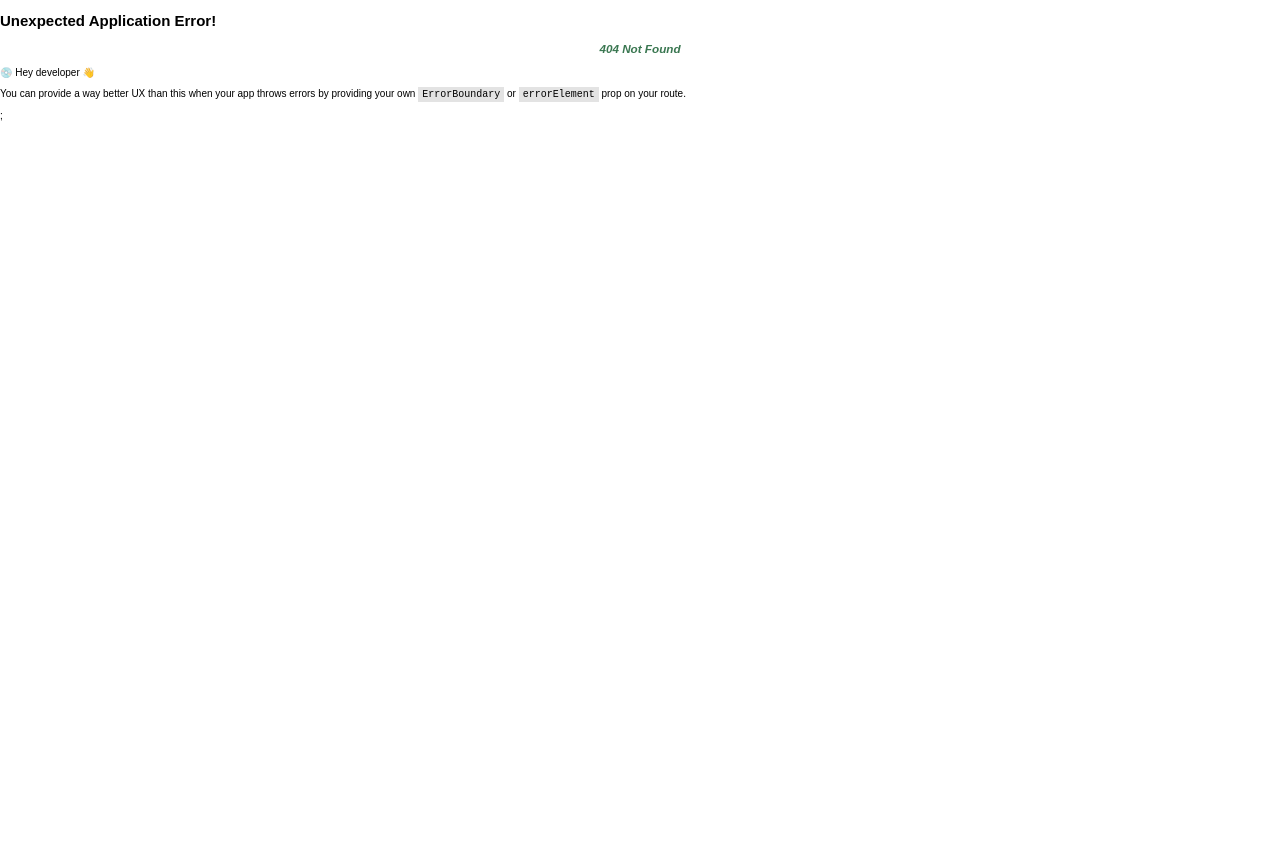
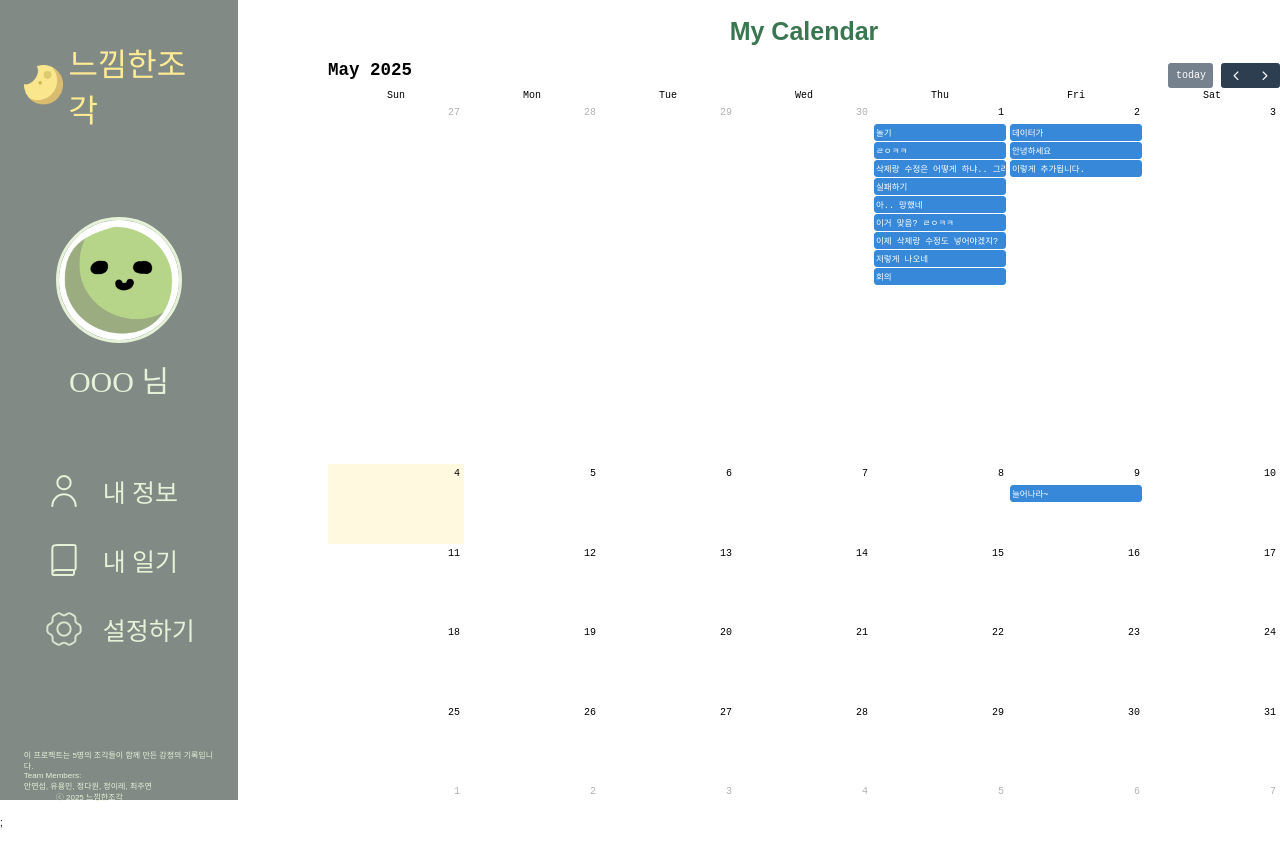
Before and after one commit to koalnuFinalProject3/FinalProject, a React (Vite) app: page /test2 in a window 1280 px wide. Before the commit this address had no page. Shown: the top 860 px of the page. Before the commit the page ends 812 px from the top, so only its background shows below. Built offline with nearby package versions, Linux system fonts and the light colour scheme; data requests are answered from the project's data file; a web font is replaced by a local one.

Commit message:
feat: axios setting and test

```diff
--- /dev/null
+++ b/db.json
@@ -0,0 +1,84 @@
+{
+  "todos": [
+    {
+      "id": 1,
+      "selectedDate": "2025-05-01",
+      "contents": "회의",
+      "endYn": false
+    },
+    {
+      "id": "6e79",
+      "contents": "놀기",
+      "selectedDate": "2025-05-01",
+      "endYn": false
+    },
+    {
+      "id": "5500",
+      "contents": "실패하기",
+      "selectedDate": "2025-05-01",
+      "endYn": false
+    },
+    {
+      "id": "cb9a",
+      "contents": "아.. 망했네",
+      "selectedDate": "2025-05-01",
+      "endYn": false
+    },
+    {
+      "id": "96ce",
+      "contents": "저렇게 나오네",
+      "selectedDate": "2025-05-01",
+      "endYn": false
+    },
+    {
+      "id": "ad2a",
+      "contents": "ㄹㅇㅋㅋ",
+      "selectedDate": "2025-05-01",
+      "endYn": false
+    },
+    {
+      "id": "4524",
+      "contents": "이제 삭제랑 수정도 넣어야겠지?",
+      "selectedDate": "2025-05-01",
+      "endYn": false
+    },
+    {
+      "id": "e148",
+      "contents": "삭제랑 수정은 어떻게 하냐.. 그리고 이거 디자인은 어떻게 하냐",
+      "selectedDate": "2025-05-01",
+      "endYn": false
+    },
+    {
+      "id": "7b70",
+      "contents": "이거 맞음? ㄹㅇㅋㅋ",
+      "selectedDate": "2025-05-01",
+      "endYn": false
+    },
+    {
+      "id": "31b0",
+      "contents": "늘어나라~",
+      "selectedDate": "2025-05-09",
+      "endYn": false
+    },
+    {
+      "id": "2fd5",
+      "contents": "안녕하세요",
+      "selectedDate": "2025-05-02",
+      "endYn": false
+    },
+    {
+      "id": "9f61",
+      "contents": "데이터가",
+      "selectedDate": "2025-05-02",
+      "endYn": false
+    },
+    {
+      "id": "51f5",
+      "contents": "이렇게 추가됩니다.",
+      "selectedDate": "2025-05-02",
+      "endYn": false
+    }
+  ],
+  "emotion": [],
+  "dairy": []
+}
--- a/package.json
+++ b/package.json
@@ -17,8 +17,10 @@
     "@fullcalendar/timegrid": "^6.1.17",
     "@tanstack/react-query": "^5.74.9",
     "@tanstack/react-query-devtools": "^5.74.9",
+    "axios": "^1.9.0",
     "bootstrap": "^5.3.5",
     "chart.js": "^4.4.9",
+    "json-server": "^1.0.0-beta.3",
     "motion": "^12.9.2",
     "react": "^19.0.0",
     "react-bootstrap": "^2.10.9",
--- /dev/null
+++ b/src/apis/instance.js
@@ -0,0 +1,30 @@
+import axios from 'axios';
+import {
+  API_BASE_URL,
+  API_HEADERS,
+  API_TIMEOUT,
+} from '../constants/apiConstant';
+
+const instance = axios.create({
+  baseURL: API_BASE_URL,
+  timeout: API_TIMEOUT,
+  headers: API_HEADERS.JSON,
+});
+
+// 에러 메시지 추출 유틸 함수
+const getErrorMessage = (error) => {
+  const status = error?.response?.status;
+  const message = error?.response?.data?.message;
+
+  if (message) return message;
+  if (status) return `요청에 실패했습니다. (Status: ${status})`;
+  return `알 수 없는 오류가 발생했습니다.`;
+};
+
+// 응답 인터셉터 - 서버에서 내려주는 message를 그대로 사용
+instance.interceptors.response.use(
+  (res) => res,
+  (err) => Promise.reject(new Error(getErrorMessage(err)))
+);
+
+export { instance };
--- /dev/null
+++ b/src/apis/todoApi.js
@@ -0,0 +1,13 @@
+import { instance } from './instance';
+
+export const getTodos = async () => {
+  const { data } = await instance.get('/todos');
+  console.log('data불러오기', data);
+  return data;
+};
+
+export const createTodo = async (todo) => {
+  const { data } = await instance.post('/todos', todo);
+  console.log('보내기', data);
+  return data;
+};
--- /dev/null
+++ b/src/constants/apiConstant.js
@@ -0,0 +1,18 @@
+//API BASE URL
+const API_BASE_URL = 'http://localhost:3000'; //추후 깃허브 쪽으로 변경 예정
+
+// API 요청 유지 시간: 5초
+const API_TIMEOUT = 5000;
+
+// Content Type: application/json, form-data
+const API_HEADERS = {
+  JSON: {
+    'Content-Type': 'application/json',
+    Accept: 'application/json',
+  },
+  //   FORM_DATA: {
+  //     'Content-Type': 'multipart/form-data',
+  //   },
+};
+
+export { API_BASE_URL, API_TIMEOUT, API_HEADERS };
--- /dev/null
+++ b/src/pages/test2-page/Test2.jsx
@@ -0,0 +1,122 @@
+import { useEffect, useState } from 'react';
+import interactionPlugin from '@fullcalendar/interaction';
+import FullCalendar from '@fullcalendar/react';
+import dayGridPlugin from '@fullcalendar/daygrid';
+import Modal from '../../components/common/Modal';
+import useModal from '../../hooks/useModal';
+import { createTodo, getTodos } from '../../apis/todoApi';
+
+export default function Test2() {
+  const [todos, setTodos] = useState([]);
+  const { isOpen, open, close } = useModal();
+  const [selectedDate, setSelectedDate] = useState(null);
+  const [filteredEvents, setFilteredEvents] = useState([]);
+  const [newTodoContent, setNewTodoContent] = useState('');
+  const [isLoading, setIsLoading] = useState(false);
+  const fetchTodos = async () => {
+    try {
+      setIsLoading(true);
+      const data = await getTodos();
+      setTodos(data || []);
+    } catch (err) {
+      console.log('Failed to fetch todos:', err.message);
+    } finally {
+      setIsLoading(false);
+    }
+  };
+
+  useEffect(() => {
+    fetchTodos();
+  }, []);
+
+  useEffect(() => {
+    // selectedDate가 바뀔 때마다 filteredEvents 업데이트
+    if (selectedDate) {
+      const updatedFilteredEvents = todos.filter(
+        (todo) => todo.selectedDate === selectedDate
+      );
+      setFilteredEvents(updatedFilteredEvents);
+    }
+  }, [selectedDate, todos]);
+
+  // todos 배열을 이벤트 형식에 맞게 변환
+  const events = todos.map((todo) => ({
+    title: todo.contents,
+    date: todo.selectedDate,
+  }));
+
+  const handleDateClick = (info) => {
+    setSelectedDate(info.dateStr); // 날짜 선택 시 selectedDate 상태 업데이트
+    setNewTodoContent('');
+    open();
+  };
+
+  const handleAddTodo = async (e) => {
+    e.preventDefault();
+    if (!newTodoContent.trim()) return null;
+
+    const newTodo = {
+      contents: newTodoContent,
+      selectedDate: selectedDate,
+      endYn: false,
+    };
+
+    try {
+      setIsLoading(true);
+      await createTodo(newTodo);
+      await fetchTodos(); // <= 이거 추가
+      setNewTodoContent('');
+    } catch (err) {
+      console.error('Failed to create todo:', err.message);
+    } finally {
+      setIsLoading(false);
+    }
+  };
+
+  return (
+    <div className="App" style={{ height: '100vh' }}>
+      <h1>My Calendar</h1>
+      <FullCalendar
+        plugins={[dayGridPlugin, interactionPlugin]} // interaction 플러그인 추가
+        initialView="dayGridMonth"
+        events={events} // calendar의 events에 표시될 데이터를 전달
+        dateClick={handleDateClick} // 날짜 클릭 시 실행될 함수
+        height="100%"
+        contentHeight="100%"
+        aspectRatio={1.5}
+      />
+      {isOpen && (
+        <Modal isOpen={isOpen} onClose={close}>
+          <form onSubmit={handleAddTodo}>
+            <div>
+              <input
+                type="text"
+                value={newTodoContent}
+                onChange={(e) => setNewTodoContent(e.target.value)}
+                placeholder="write a todo here"
+                disabled={isLoading}
+              />
+              <button
+                type="submit"
+                disabled={isLoading || !newTodoContent.trim()}
+              >
+                {isLoading ? 'Adding...' : 'Add Task'}
+              </button>
+            </div>
+          </form>
+          <div>
+            <p>today: {selectedDate}</p>
+            <p>todo:</p>
+            {filteredEvents && filteredEvents.length > 0 ? (
+              filteredEvents.map((event, index) => (
+                <p key={index}>{event.contents}</p>
+              ))
+            ) : (
+              <span>No events for this day</span>
+            )}
+          </div>
+        </Modal>
+      )}
+    </div>
+  );
+}
--- a/src/router.jsx
+++ b/src/router.jsx
@@ -6,6 +6,7 @@ import MyPage from './pages/my-page/MyPage.jsx';
 import DiaryPage from './pages/diary-page/DiaryPage.jsx';
 import TestPage from './pages/test-page/TestPage.jsx';
 import Login from './pages/login-page/Login.jsx';
+import Test2 from './pages/test2-page/Test2.jsx';
 
 const router = createBrowserRouter([
   {
@@ -21,6 +22,7 @@ const router = createBrowserRouter([
       { path: 'my', element: <MyPage /> },
       { path: 'diary', element: <DiaryPage /> },
       { path: 'test', element: <TestPage /> },
+      { path: 'test2', element: <Test2 /> },
     ],
   },
 ]);
```
Also changed, not shown: 1 other file (tests, documents, lock files or other folders).
